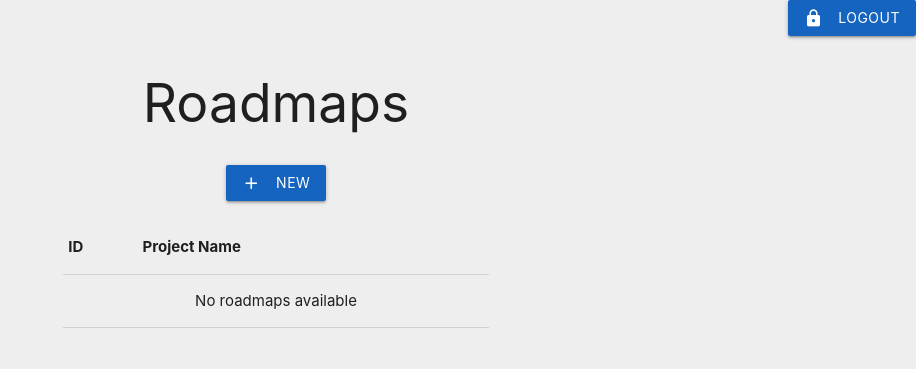
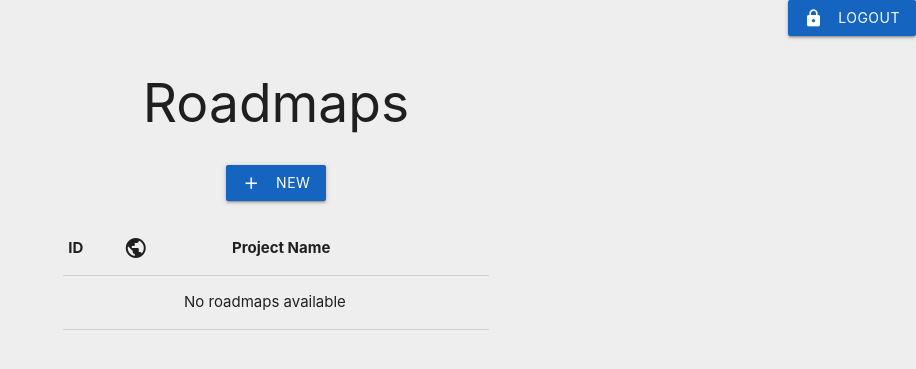
Before and after one commit to deadlocker8/roadmap, a Python web app: template client/templates/admin/roadmaps/overview.html in a window 1280 px wide. Shown: the top 369 px of the page, without its empty margins (364-1280 px from the left). Run offline with Jinja, Linux system fonts and the light colour scheme; the template is opened without the code that fills it, so the values that code supplies are empty.

Commit message:
client: admin roadmap overview: show icon if roadmap is hidden or public

```diff
--- a/client/templates/admin/roadmaps/overview.html
+++ b/client/templates/admin/roadmaps/overview.html
@@ -22,6 +22,7 @@
                             <thead>
                                 <tr>
                                     <th data-field="id">ID</th>
+                                    <th data-field=""><i class="material-icons left">public</i></th>
                                     <th data-field="project-name">Project Name</th>
                                     <th data-field="actions"></th>
                                 </tr>
@@ -32,6 +33,12 @@
                                     {% for roadmap in roadmaps %}
                                         <tr>
                                             <td>{{ roadmap["ID"] }}</td>
+                                            {% if roadmap["Hidden"] %}
+                                                <td><i class="material-icons left">lock</i></td>
+                                            {% else %}
+                                                <td><i class="material-icons left">public</i></td>
+                                            {% endif %}
+
                                             <td>
                                                 <a class="tooltipped" data-position="bottom" data-delay="50" data-tooltip="Open Roadmap" href="{{ url_for("roadmap_by_id", roadmapID=roadmap["ID"]) }}">{{ roadmap["Projectname"] }}</a>
                                             </td>
```
